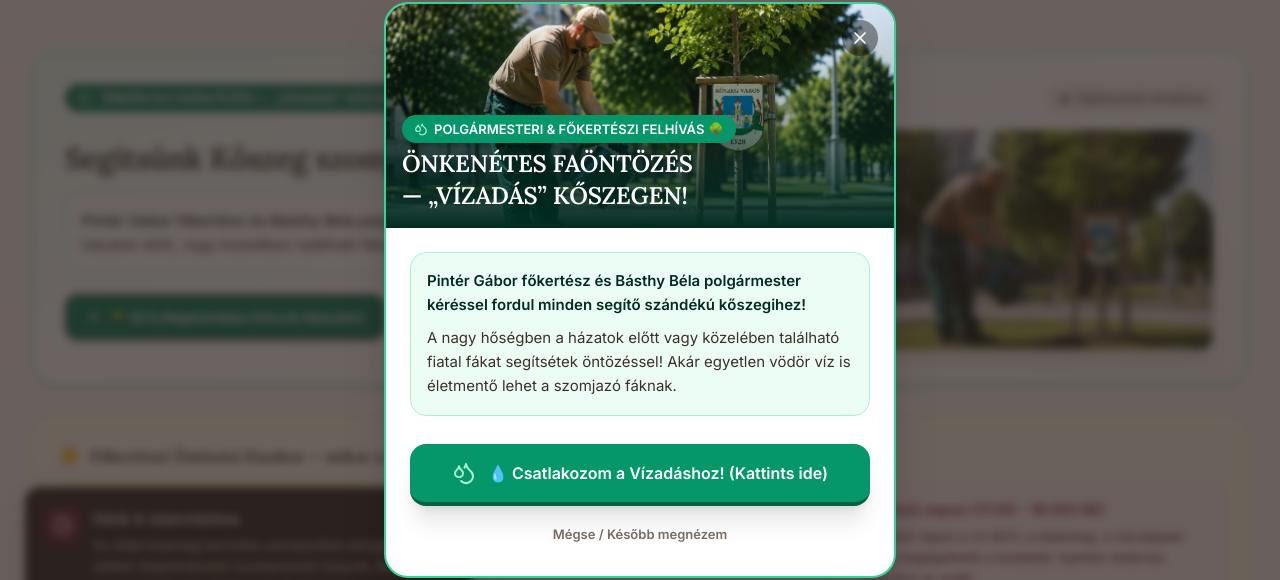
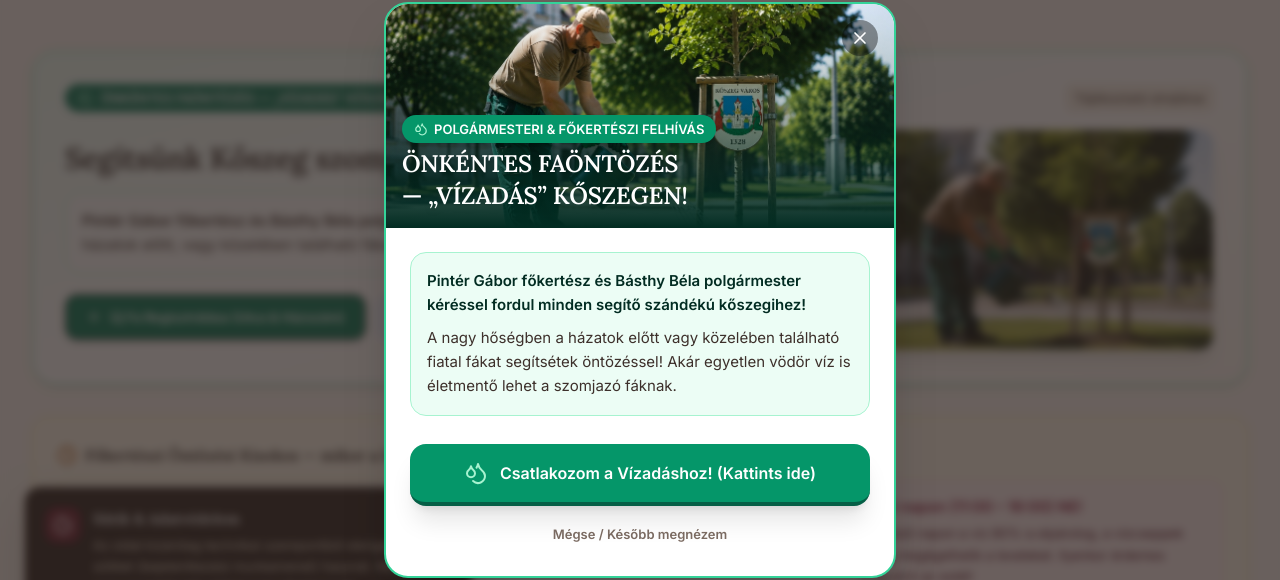
Before and after one commit to TheCinemaker/ktsze, a React (Vite) app: page /viragos-koszeg in a window 1280 px wide. Shown: the part 110-690 px from the top of the page. Built offline with nearby package versions, Linux system fonts and the light colour scheme; no server answers; the database is empty.

Commit message:
fix(vizadas): remove all unicode emojis and leftover numbers 4. and 6. on dev20

```diff
--- a/src/components/public/VizadasAnnouncementModal.jsx
+++ b/src/components/public/VizadasAnnouncementModal.jsx
@@ -60,10 +60,10 @@ export const VizadasAnnouncementModal = () => {
           <div className="absolute bottom-4 left-4 right-4 space-y-1 text-white">
             <div className="inline-flex items-center gap-1.5 px-3 py-1 rounded-full bg-emerald-600 text-xs font-extrabold shadow-md">
               <Droplets className="h-3.5 w-3.5 text-emerald-200" />
-              POLGÁRMESTERI &amp; FŐKERTÉSZI FELHÍVÁS 🌳
+              POLGÁRMESTERI &amp; FŐKERTÉSZI FELHÍVÁS
             </div>
             <h3 className="font-display text-xl sm:text-2xl font-extrabold leading-tight text-white drop-shadow-md">
-              ÖNKENÉTES FAÖNTÖZÉS — „VÍZADÁS” KŐSZEGEN!
+              ÖNKÉNTES FAÖNTÖZÉS — „VÍZADÁS” KŐSZEGEN!
             </h3>
           </div>
         </div>
@@ -87,7 +87,7 @@ export const VizadasAnnouncementModal = () => {
               className="w-full text-base font-extrabold rounded-2xl py-4 px-6 flex items-center justify-center gap-3 bg-emerald-600 hover:bg-emerald-700 text-white shadow-xl transition-all transform active:scale-95 border-b-4 border-emerald-800"
             >
               <Droplets className="h-6 w-6 text-emerald-200" />
-              <span>💧 Csatlakozom a Vízadáshoz! (Kattints ide)</span>
+              <span>Csatlakozom a Vízadáshoz! (Kattints ide)</span>
             </button>
 
             <button
--- a/src/pages/FlowerMapPage.jsx
+++ b/src/pages/FlowerMapPage.jsx
@@ -157,7 +157,7 @@ export const FlowerMapPage = () => {
           className="flex-1 font-extrabold text-xs py-2.5 px-3 rounded-xl bg-emerald-600 hover:bg-emerald-500 text-white flex items-center justify-center gap-1.5 shadow-xs"
         >
           <Droplets className="h-4 w-4" />
-          ⚡ Ugrás a Fákhoz (Locsolás)
+          Ugrás a fákhoz (locsolás)
         </button>
 
         <button
@@ -176,14 +176,14 @@ export const FlowerMapPage = () => {
         <div className="flex items-center justify-between p-4 rounded-2xl bg-emerald-50 border border-emerald-300 text-xs text-emerald-950 font-bold shadow-xs">
           <div className="flex items-center gap-2">
             <Droplets className="h-4 w-4 text-emerald-700 shrink-0" />
-            <span>🌳 ÖNKÉNTES FAÖNTÖZÉS — „VÍZADÁS” KŐSZEGEN</span>
+            <span>ÖNKÉNTES FAÖNTÖZÉS — „VÍZADÁS” KŐSZEGEN</span>
           </div>
           <button
             type="button"
             onClick={toggleBanner}
             className="text-xs text-emerald-800 hover:text-emerald-950 underline font-extrabold"
           >
-            ℹ️ Tájékoztató megnyitása
+            Tájékoztató megnyitása
           </button>
         </div>
       ) : (
@@ -191,7 +191,7 @@ export const FlowerMapPage = () => {
           <div className="flex justify-between items-start">
             <div className="inline-flex items-center gap-2 px-3 py-1 rounded-full bg-emerald-700 text-white font-extrabold text-xs shadow-xs">
               <Droplets className="h-4 w-4 text-emerald-200" />
-              ÖNKÉNTES FAÖNTÖZÉS — „VÍZADÁS” KŐSZEGEN 🌳🚿
+              ÖNKÉNTES FAÖNTÖZÉS — „VÍZADÁS” KŐSZEGEN
             </div>
 
             <button
@@ -199,7 +199,7 @@ export const FlowerMapPage = () => {
               onClick={toggleBanner}
               className="text-xs font-bold text-ink-500 hover:text-ink-900 bg-sand-200/80 px-2.5 py-1 rounded-lg"
             >
-              ▲ Tájékoztató elrejtése
+              Tájékoztató elrejtése
             </button>
           </div>
 
@@ -222,7 +222,7 @@ export const FlowerMapPage = () => {
                   className="btn-primary text-xs font-extrabold rounded-xl py-3 px-5 flex items-center gap-2 bg-emerald-700 hover:bg-emerald-800 text-white shadow-md"
                 >
                   <Plus className="h-4 w-4" />
-                  🌳 Új Fa Regisztrálása (Utca &amp; Házszám)
+                  Új Fa Regisztrálása (Utca &amp; Házszám)
                 </button>
 
                 <a
@@ -231,7 +231,7 @@ export const FlowerMapPage = () => {
                   rel="noopener noreferrer"
                   className="btn-secondary text-xs font-bold rounded-xl py-3 px-4 flex items-center gap-2 border-blue-300 text-blue-900 bg-blue-50 hover:bg-blue-100"
                 >
-                  📢 Megosztom Facebookon (#VízadásKőszeg)
+                  Megosztom Facebookon (#VízadásKőszeg)
                 </a>
               </div>
             </div>
@@ -250,14 +250,14 @@ export const FlowerMapPage = () => {
       {/* 0.5. Főkertészi Öntözési Kisokos — Mikor és hogyan öntözzünk? */}
       <section className="p-5 sm:p-6 rounded-2xl bg-amber-50/80 border border-amber-200 text-ink-900 space-y-3 shadow-xs">
         <div className="flex items-center gap-2 text-amber-900 font-extrabold text-sm sm:text-base">
-          <span className="text-xl">☀️</span>
+          <Clock className="h-5 w-5 text-amber-700" />
           <h3>Főkertészi Öntözési Kisokos — mikor a legjobb öntözni?</h3>
         </div>
 
         <div className="grid gap-4 sm:grid-cols-3 text-xs sm:text-sm">
           <div className="p-3.5 rounded-xl bg-white border border-amber-200 space-y-1 shadow-2xs">
             <div className="font-extrabold text-emerald-800 flex items-center gap-1.5">
-              <span>🌅 Kora reggel (6:00 – 9:00)</span>
+              <span>Kora reggel (6:00 – 9:00)</span>
             </div>
             <p className="text-ink-700 text-xs leading-relaxed">
               A LEGJOBB időpont! A talaj még hűvös, a víz mélyre szivárog a gyökerekhez, és felkészíti a fát a napközbeni hőségre.
@@ -266,7 +266,7 @@ export const FlowerMapPage = () => {
 
           <div className="p-3.5 rounded-xl bg-white border border-amber-200 space-y-1 shadow-2xs">
             <div className="font-extrabold text-indigo-900 flex items-center gap-1.5">
-              <span>🌇 Késő este (18:00 – 21:00)</span>
+              <span>Késő este (18:00 – 21:00)</span>
             </div>
             <p className="text-ink-700 text-xs leading-relaxed">
               Kiváló választás! Éjszaka nincs párolgás, így a növény bőségesen fel tudja venni az öntözővizet a földből.
@@ -275,7 +275,7 @@ export const FlowerMapPage = () => {
 
           <div className="p-3.5 rounded-xl bg-rose-50 border border-rose-200 space-y-1 shadow-2xs">
             <div className="font-extrabold text-rose-900 flex items-center gap-1.5">
-              <span>🚫 Tűző napon (11:00 – 16:00) NE!</span>
+              <span>Tűző napon (11:00 – 16:00) NE!</span>
             </div>
             <p className="text-rose-950 text-xs leading-relaxed">
               Déli tűző napon a víz 80%-a elpárolog, a vízcseppek pedig megégethetik a leveleket. Ilyenkor érdemes megvárni az estét!
@@ -306,7 +306,7 @@ export const FlowerMapPage = () => {
               className="btn-secondary btn-sm text-xs font-bold flex items-center gap-1.5 border-emerald-300 text-emerald-900 bg-emerald-50 hover:bg-emerald-100"
             >
               <MapPin className="h-4 w-4 text-emerald-700" />
-              {gpsLoading ? 'GPS Keresés…' : '📍 GPS Helyzetem'}
+              {gpsLoading ? 'GPS Keresés…' : 'GPS Helyzetem'}
             </button>
 
             <button
@@ -321,7 +321,7 @@ export const FlowerMapPage = () => {
         </div>
       </div>
 
-      {/* 2. 11. Rögzített Növények (Rögzített növények) */}
+      {/* 2. Rögzített Növények */}
       <section className="space-y-6">
         <div className="flex items-center justify-between">
           <h2 className="font-display text-2xl text-ink-900 font-extrabold">Rögzített növények</h2>
@@ -346,7 +346,7 @@ export const FlowerMapPage = () => {
         )}
       </section>
 
-      {/* 3. 10. Legfrissebb Gondozási & Öntözési Bejegyzések (Sűrített Kisképes Lista) */}
+      {/* 3. Legfrissebb Gondozások */}
       <section className="pt-6 border-t border-sand-300 space-y-4">
         <div className="flex items-center gap-2">
           <Clock className="h-5 w-5 text-emerald-700" />
@@ -378,7 +378,7 @@ export const FlowerMapPage = () => {
                   </span>
                 </div>
                 <div className="text-[11px] font-semibold text-emerald-800 truncate">
-                  💧 Locsolás
+                  Locsolás
                 </div>
               </div>
             </div>
@@ -391,7 +391,7 @@ export const FlowerMapPage = () => {
         <Modal
           open={showAddSpotModal}
           onClose={() => setShowAddSpotModal(false)}
-          title="🌳 Új Fa Regisztrálása (Utca & Házszám)"
+          title="Új Fa Regisztrálása (Utca & Házszám)"
           description="Rögzítsd a fát a pontos utca és házszám megadásával, vagy koppints a GPS gombra!"
         >
           <form onSubmit={handleCreateSpot} className="space-y-4 text-xs">
@@ -411,9 +411,10 @@ export const FlowerMapPage = () => {
                       );
                     }
                   }}
-                  className="text-[11px] font-bold text-emerald-700 bg-emerald-50 px-2 py-0.5 rounded-lg border border-emerald-200 hover:bg-emerald-100"
+                  className="text-[11px] font-bold text-emerald-700 bg-emerald-50 px-2 py-0.5 rounded-lg border border-emerald-200 hover:bg-emerald-100 flex items-center gap-1"
                 >
-                  📍 4. Helyzetem rögzítése GPS-szel
+                  <MapPin className="h-3 w-3" />
+                  Helyzetem rögzítése GPS-szel
                 </button>
               </div>
               <input
@@ -451,11 +452,10 @@ export const FlowerMapPage = () => {
               />
             </div>
 
-            {/* 6. Kamera kép készítés */}
             <div className="space-y-1">
               <label className="font-bold text-ink-800 flex items-center gap-1.5 text-xs">
                 <Camera className="h-4 w-4 text-emerald-700" />
-                <span>📸 6. Készíts képet a fáról! (Mobil kamera)</span>
+                <span>Készíts képet a fáról! (Mobil kamera)</span>
               </label>
               <input
                 type="file"
@@ -493,7 +493,7 @@ export const FlowerMapPage = () => {
                 disabled={submittingSpot}
                 className="btn-primary text-xs font-extrabold py-3 px-5 rounded-xl bg-emerald-700 hover:bg-emerald-800 text-white shadow-md"
               >
-                {submittingSpot ? 'Mentés…' : '🌳 Fa Rögzítése'}
+                {submittingSpot ? 'Mentés…' : 'Fa Rögzítése'}
               </button>
             </div>
           </form>
```
Also changed, not shown: src/components/public/FlowerSpotCard.jsx (+12 -12 lines).
